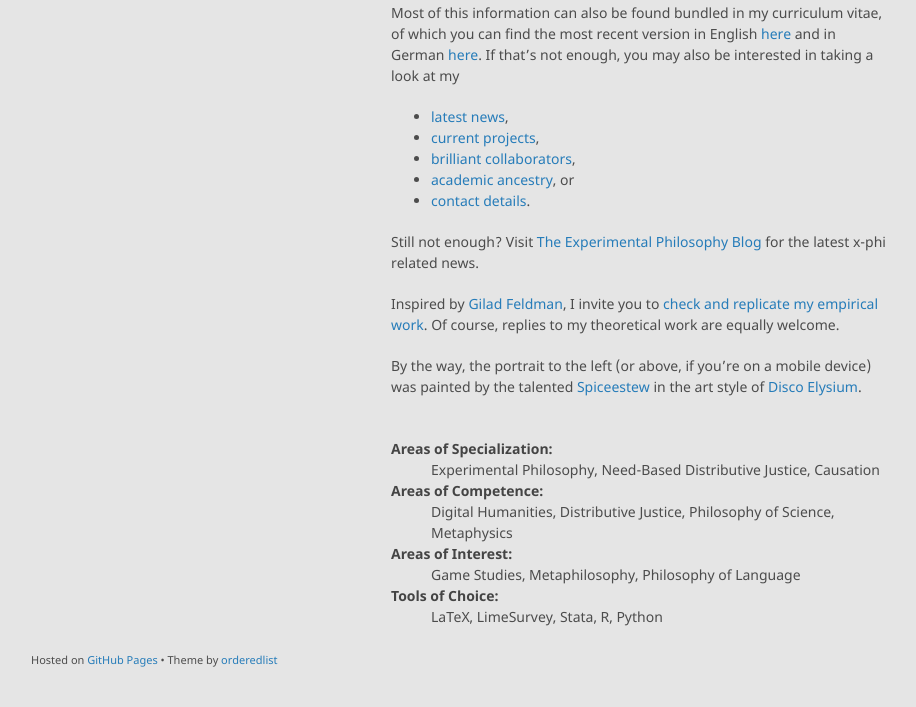
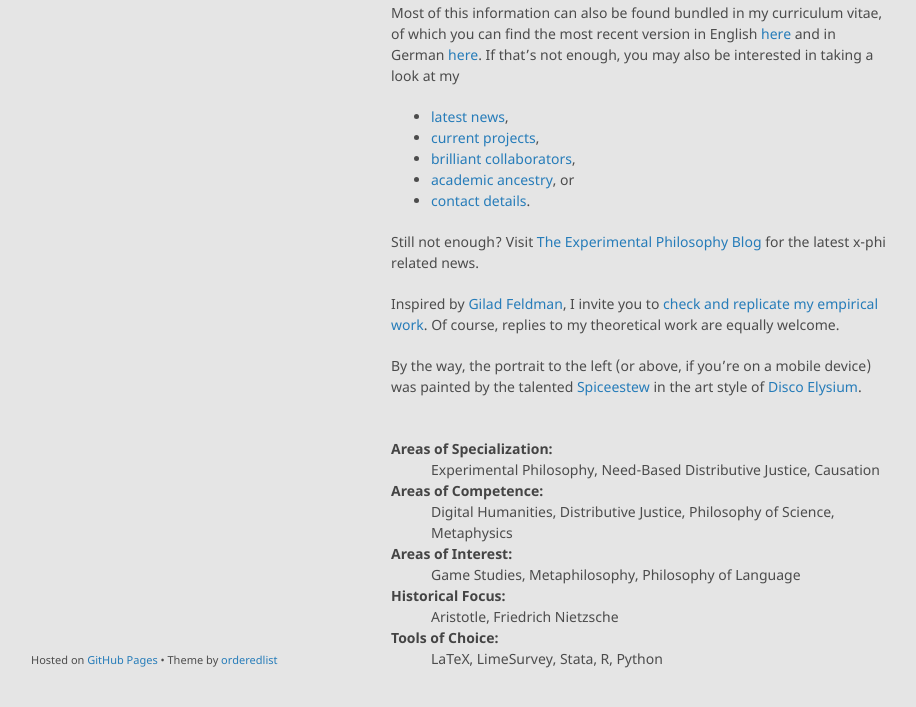
Before and after one commit to alephmembeth/alephmembeth.github.io, a Jekyll site: the page built from index.md, in a window 1280 px wide and 1108 px high. Shown: the part 369-1076 px from the top of the window, without its empty margins (179-1095 px from the left). Built offline with Jekyll 4.4.1, drawn with Linux system fonts in a browser that asks for light colours.

Commit message:
Update index.md

```diff
--- a/index.md
+++ b/index.md
@@ -36,6 +36,8 @@ By the way, the portrait to the left (or above, if you’re on a mobile device)
       <dd>Digital Humanities, Distributive Justice, Philosophy of Science, Metaphysics</dd>
    <dt>Areas of Interest:</dt>
       <dd>Game Studies, Metaphilosophy, Philosophy of Language</dd>
+   <dt>Historical Focus:</dt>
+      <dd>Aristotle, Friedrich Nietzsche</dd>
    <dt>Tools of Choice:</dt>
       <dd>LaTeX, LimeSurvey, Stata, R, Python</dd>
 </dl>
```
